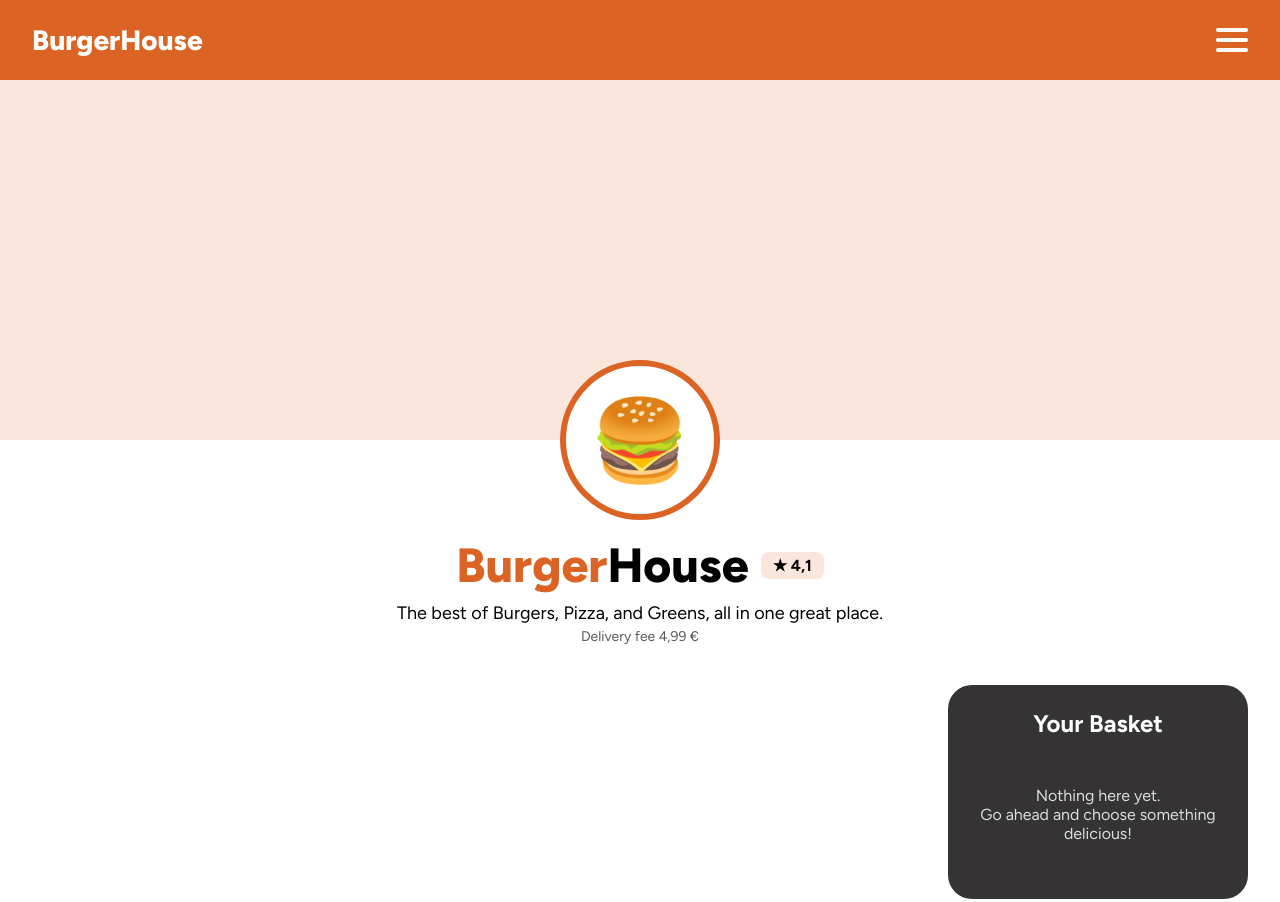
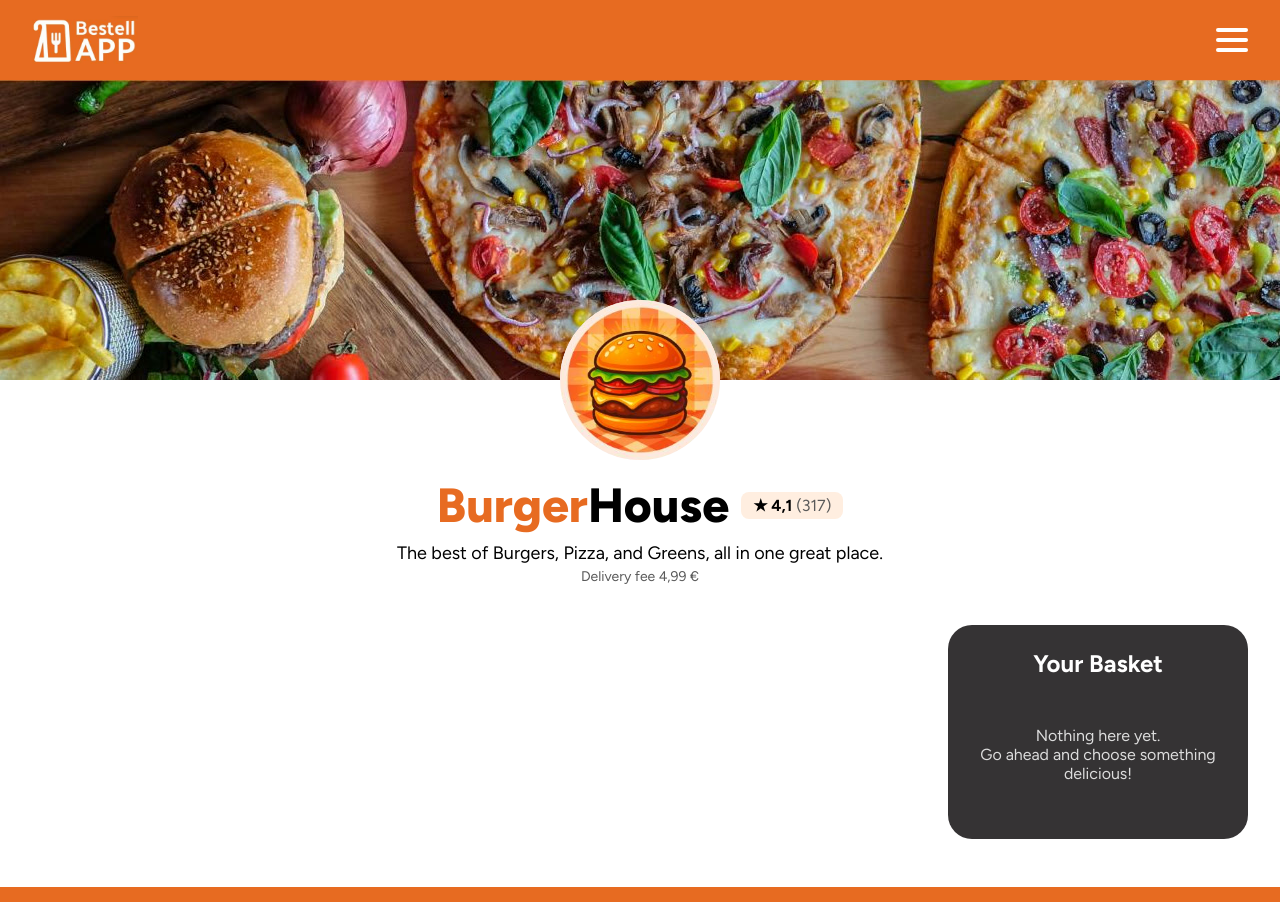
Before and after one commit to Lacha82/BESTELL_APP, a plain HTML site: page index.html in a window 1280 px wide. Shown: the top 902 px of the page. Drawn offline with Linux system fonts and the light colour scheme.

Commit message:
feat: show header logo, hero image, restaurant logo and favicon
- header logo from Figma instead of text, favicon in index.html
- hero image with object-fit cover, round restaurant logo half over it
- rating with number of reviews like in Figma
- exact orange and card colors from the Figma template

```diff
--- a/index.html
+++ b/index.html
@@ -5,6 +5,7 @@
     <meta charset="UTF-8">
     <meta name="viewport" content="width=device-width, initial-scale=1.0">
     <title>BurgerHouse</title>
+    <link rel="icon" type="image/png" href="./assets/img/favicon.png">
     <link rel="stylesheet" href="./styles/standard.css">
     <link rel="stylesheet" href="./styles/fonts.css">
     <link rel="stylesheet" href="./styles/assets.css">
@@ -18,7 +19,7 @@
 <body onload="init()">
     <header class="header">
         <div class="header-content">
-            <span class="logo">BurgerHouse</span>
+            <img class="header-logo" src="./assets/img/logo-bestellapp.png" alt="Bestell App">
             <div class="burger-menu">
                 <span></span>
                 <span></span>
@@ -29,12 +30,11 @@
 
     <main class="main">
         <section class="restaurant">
-            <!-- Platzhalter: Bild aus Figma exportieren (unter 500 KB) und hier einsetzen -->
-            <div class="hero-image"></div>
-            <div class="restaurant-logo">🍔</div>
+            <img class="hero-image" src="./assets/img/hero.jpg" alt="Burger, fries and pizza on a wooden table">
+            <img class="restaurant-logo" src="./assets/img/logo-burgerhouse.png" alt="BurgerHouse logo">
             <div class="restaurant-title">
                 <h1 class="restaurant-name"><span class="text-orange">Burger</span>House</h1>
-                <span class="rating">★ 4,1</span>
+                <span class="rating">★ 4,1 <span class="rating-count">(317)</span></span>
             </div>
             <p class="restaurant-description">The best of Burgers, Pizza, and Greens, all in one great place.</p>
             <p class="restaurant-delivery">Delivery fee 4,99 €</p>
--- a/style.css
+++ b/style.css
@@ -12,7 +12,7 @@ body {
     left: 0;
     width: 100%;
     z-index: 10;
-    background-color: rgba(219, 100, 36, 1);
+    background-color: rgba(231, 107, 33, 1);
 }
 
 .header-content {
@@ -25,10 +25,8 @@ body {
     padding: 0 32px;
 }
 
-.logo {
-    font-size: 28px;
-    font-weight: 800;
-    color: rgba(255, 255, 255, 1);
+.header-logo {
+    height: 48px;
 }
 
 /* Burger-Menü ist nur ein Platzhalter ohne Funktion */
@@ -64,21 +62,16 @@ body {
 
 .hero-image {
     width: calc(100% + 64px);
-    height: 360px;
-    background-color: rgba(251, 230, 221, 1);
+    height: 300px;
+    object-fit: cover;              /* füllt die Fläche, schneidet an den Seiten ab */
 }
 
 .restaurant-logo {
-    display: flex;
-    justify-content: center;
-    align-items: center;
     width: 160px;
     height: 160px;
     margin-top: -80px;
-    border: 6px solid rgba(219, 100, 36, 1);
     border-radius: 50%;
     background-color: rgba(255, 255, 255, 1);
-    font-size: 80px;
 }
 
 .restaurant-title {
@@ -98,8 +91,13 @@ body {
 .rating {
     padding: 4px 12px;
     border-radius: 8px;
-    background-color: rgba(251, 230, 221, 1);
+    background-color: rgba(255, 238, 224, 1);
     font-weight: 700;
+}
+
+.rating-count {
+    font-weight: 400;
+    color: rgba(90, 90, 90, 1);
 }
 
 .restaurant-description {
@@ -134,7 +132,7 @@ body {
 /* Footer: Farbe über die volle Breite, Inhalt in 1440px */
 
 .footer {
-    background-color: rgba(219, 100, 36, 1);
+    background-color: rgba(231, 107, 33, 1);
     color: rgba(255, 255, 255, 1);
 }
 
@@ -166,8 +164,8 @@ body {
         padding: 0 16px;
     }
 
-    .logo {
-        font-size: 22px;
+    .header-logo {
+        height: 40px;
     }
 
     .restaurant {
@@ -183,8 +181,6 @@ body {
         width: 112px;
         height: 112px;
         margin-top: -56px;
-        border-width: 4px;
-        font-size: 56px;
     }
 
     .restaurant-name {
--- a/styles/assets.css
+++ b/styles/assets.css
@@ -1,5 +1,5 @@
 /* Bausteine, die mehrfach vorkommen, z. B. Buttons */
 
 .text-orange {
-    color: rgba(219, 100, 36, 1);
+    color: rgba(231, 107, 33, 1);
 }
```
